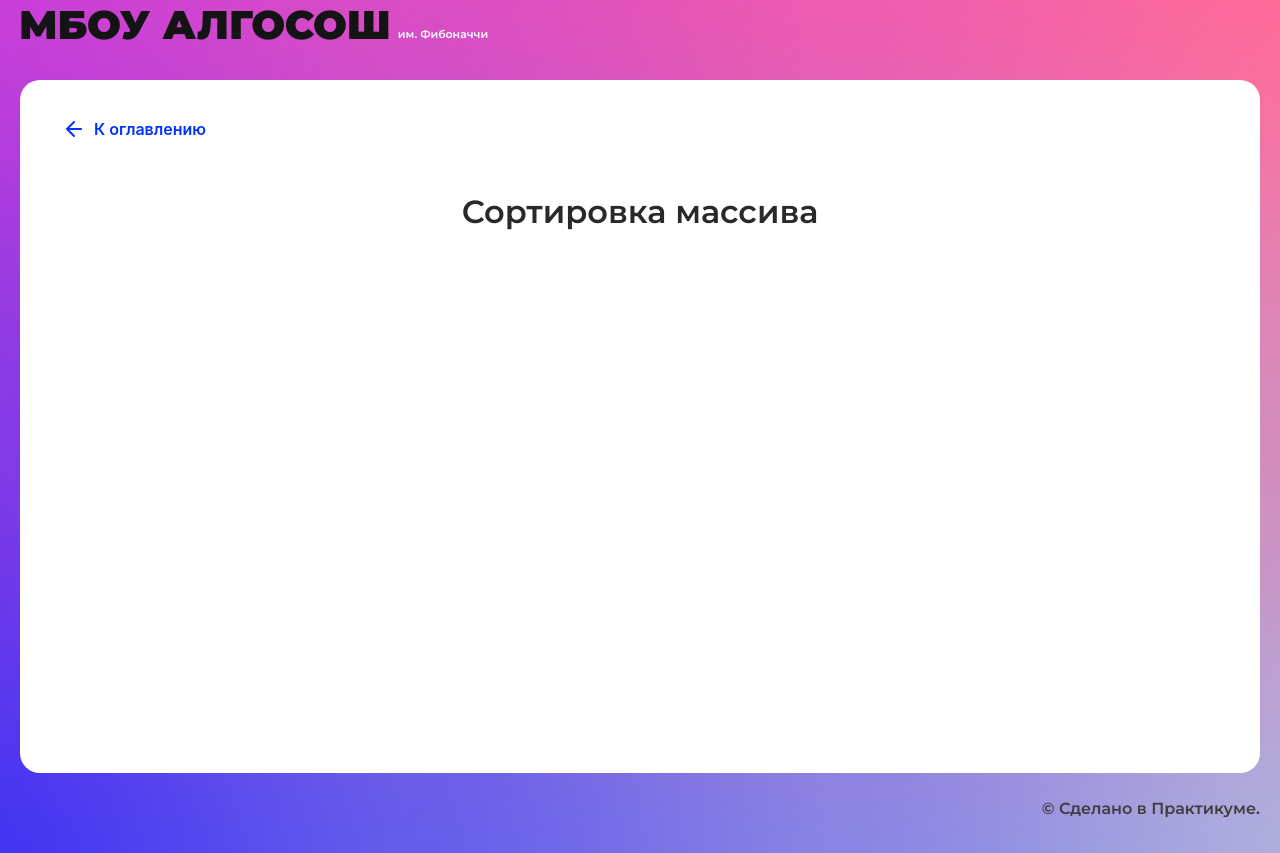
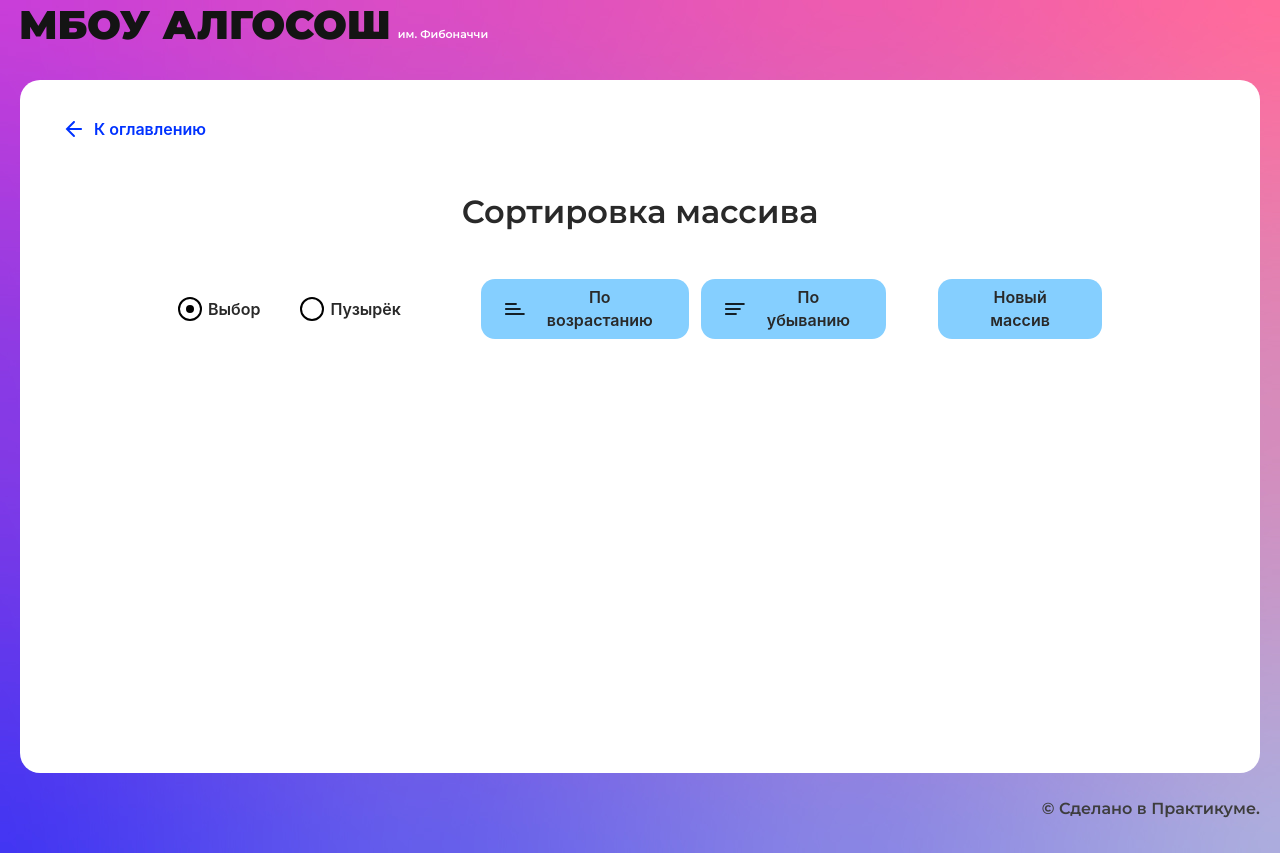
Before and after one commit to KlyukovaK/algososh, a React (Create React App) app: page /sorting in a window 1280 px wide. Built offline with nearby package versions, Linux system fonts and the light colour scheme.

Commit message:
feat: sorting-page

```diff
--- a/src/components/fibonacci-page/fibonacci-page.tsx
+++ b/src/components/fibonacci-page/fibonacci-page.tsx
@@ -1,9 +1,10 @@
-import React, { useEffect, useState } from "react";
+import React, { useState } from "react";
 import { SolutionLayout } from "../ui/solution-layout/solution-layout";
 import { Input } from "../ui/input/input";
 import { Button } from "../ui/button/button";
 import stylesFibonacci from "./fibonacci-page.module.css";
 import { Circle } from "../ui/circle/circle";
+import { stop } from "../../utils/stop";
 
 export const FibonacciPage: React.FC = () => {
   const [number, setNumber] = useState<string>();
@@ -19,16 +20,10 @@ export const FibonacciPage: React.FC = () => {
     const arr: number[] = [0, 1];
     setFibonacci([1]);
     for (let i = 2; i < n + 2; i++) {
-      await stop();
+      await stop(500);
       arr[i] = arr[i - 2] + arr[i - 1];
       setFibonacci(arr.slice(1, n + 2));
     }
-  };
-
-  const stop = () => {
-    return new Promise((resolve) => {
-      setTimeout(resolve, 500);
-    });
   };
 
   const onFormSubmit = async (e: React.FormEvent<HTMLFormElement>) => {
--- /dev/null
+++ b/src/components/sorting-page/sorting-page.module.css
@@ -0,0 +1,40 @@
+.main {
+  max-width: 924px;
+  width: 100%;
+  display: flex;
+  margin: 0 auto;
+  flex-direction: column;
+  align-content: center;
+  gap: 48px;
+}
+.form {
+  display: flex;
+  max-width: 924px;
+  margin: 0;
+}
+.radioFieldset{
+  border: 0;
+  display: flex;
+  gap: 40px;
+  padding: 0;
+  margin: 0;
+  align-items: center;
+}
+.buttons {
+  display: flex;
+  gap: 12px;
+  margin: 0 52px 0 80px;
+}
+.list {
+  display: flex;
+  align-items: flex-end;
+  gap: 10px;
+  text-decoration: none;
+  list-style: none;
+  padding: 0;
+  margin: 0 auto;
+  height: 368px;
+}
+.column {
+  text-decoration: none;
+}
--- a/src/components/sorting-page/sorting-page.tsx
+++ b/src/components/sorting-page/sorting-page.tsx
@@ -1,10 +1,177 @@
-import React from "react";
+import React, { useEffect, useState } from "react";
 import { SolutionLayout } from "../ui/solution-layout/solution-layout";
+import { Button } from "../ui/button/button";
+import { RadioInput } from "../ui/radio-input/radio-input";
+import stylesSort from "./sorting-page.module.css";
+import { Direction } from "../../types/direction";
+import { Column } from "../ui/column/column";
+import { ElementStates } from "../../types/element-states";
+import { swap } from "../../utils/swap";
+import { TArr } from "../../types/elements";
+import { nanoid } from "nanoid";
+import { stop } from "../../utils/stop";
 
 export const SortingPage: React.FC = () => {
+  const [arr, setArr] = useState<number[]>([]);
+  const [newArr, setNewArr] = useState<Array<TArr>>([]);
+  const [isLoader, setIsLoader] = useState<boolean>(false);
+  const [isIncrease, setIsIncrease] = useState<boolean>(false);
+  const [value, setValue] = useState<string>("1");
+
+  const chengeValue = (e: React.ChangeEvent<HTMLInputElement>): void => {
+    setValue(e.target.value);
+  };
+  // создание исходного массива
+  const randomArr = () => {
+    const length = Math.random() * (17 - 3) + 3;
+    const max = 100;
+    const numbers = [];
+    for (let i = 0; i < length; i++) {
+      numbers[i] = Math.round(Math.random() * max);
+    }
+    setArr(numbers);
+  };
+  // Добавление новых элементов со своим цветом и ключем из массива
+  const addArr = (arr: number[]): void => {
+    const newArr = [];
+    for (let i = 0; i < arr.length; i++) {
+      newArr.push({
+        element: arr[i],
+        color: ElementStates.Default,
+        key: nanoid(5),
+      });
+    }
+    setNewArr(newArr);
+  };
+
+  useEffect(() => {
+    if (arr) {
+      addArr(arr);
+    }
+  }, [arr]);
+  //сортировка выбором
+  const selectionSort = async (arr: Array<TArr>) => {
+    const { length } = arr;
+    for (let i = 0; i < length; i++) {
+      let maxInd = i;
+      arr[maxInd].color = ElementStates.Changing;
+      await stop(1000);
+      setNewArr([...arr]);
+      for (let j = i + 1; j < length; j++) {
+        arr[j].color = ElementStates.Changing;
+        setNewArr([...arr]);
+        await stop(1000);
+        const comparison = isIncrease
+          ? arr[maxInd].element < arr[j].element
+          : arr[maxInd].element > arr[j].element;
+        if (comparison) {
+          maxInd = j;
+        }
+        arr[j].color = ElementStates.Default;
+        setNewArr([...arr]);
+      }
+      arr[i].color = ElementStates.Default;
+      setNewArr([...arr]);
+      swap(arr, maxInd, i);
+      arr[i].color = ElementStates.Modified;
+      setNewArr([...arr]);
+    }
+  };
+  // сортировка пузырьком
+  const bubbleSort = async (arr: Array<TArr>) => {
+    const { length } = arr;
+    for (let i = 0; i < length; i++) {
+      for (let j = 0; j < length - i - 1; j++) {
+        arr[j].color = arr[j + 1].color = ElementStates.Changing;
+        setNewArr([...arr]);
+        await stop(1000);
+        const comparison = isIncrease
+          ? arr[j].element < arr[j + 1].element
+          : arr[j].element > arr[j + 1].element;
+        if (comparison) {
+          swap(arr, j, j + 1);
+        }
+        arr[j + 1].color = ElementStates.Modified;
+        arr[j].color = ElementStates.Default;
+        await stop(1000);
+      }
+    }
+    arr[0].color = ElementStates.Modified;
+    setNewArr([...arr]);
+  };
+  // общая сортировка
+  const sort = async () => {
+    value === "1" ? await selectionSort(newArr) : await bubbleSort(newArr);
+  };
+
+  const onFormIncreaseSubmit = async (
+    e: React.FormEvent<HTMLButtonElement>
+  ) => {
+    e.preventDefault();
+    setIsIncrease(true);
+    setIsLoader(true);
+    await sort();
+    setIsLoader(false);
+  };
+  const onFormDecreaseSubmit = async (
+    e: React.FormEvent<HTMLButtonElement>
+  ) => {
+    e.preventDefault();
+    setIsIncrease(false);
+    setIsLoader(true);
+    await sort();
+    setIsLoader(false);
+  };
   return (
     <SolutionLayout title="Сортировка массива">
-
+      <main className={stylesSort.main}>
+        <form className={stylesSort.form}>
+          <fieldset className={stylesSort.radioFieldset}>
+            <RadioInput
+              label="Выбор"
+              extraClass="bubble"
+              value="1"
+              checked={value === "1" ? true : false}
+              onChange={chengeValue}
+            />
+            <RadioInput
+              label="Пузырёк"
+              extraClass="bubble"
+              value="2"
+              checked={value === "2" ? true : false}
+              onChange={chengeValue}
+            />
+          </fieldset>
+          <div className={stylesSort.buttons}>
+            <Button
+              sorting={Direction.Ascending}
+              text="По возрастанию"
+              isLoader={isLoader}
+              onClick={onFormIncreaseSubmit}
+            />
+            <Button
+              sorting={Direction.Descending}
+              text="По убыванию"
+              isLoader={isLoader}
+              onClick={onFormDecreaseSubmit}
+            />
+          </div>
+          <Button
+            text="Новый массив"
+            isLoader={isLoader}
+            onClick={() => {
+              randomArr();
+            }}
+          />
+        </form>
+        <ul className={stylesSort.list}>
+          {newArr.map((item) => (
+            <li className={stylesSort.column} key={item.key}>
+              <Column index={item.element} state={item.color} />
+            </li>
+          ))}
+        </ul>
+      </main>
     </SolutionLayout>
   );
 };
--- a/src/components/string/string.tsx
+++ b/src/components/string/string.tsx
@@ -7,6 +7,8 @@ import stylesString from "./string.module.css";
 import { ElementStates } from "../../types/element-states";
 import { nanoid } from "nanoid";
 import { TArrString } from "../../types/elements";
+import { swap } from "../../utils/swap";
+import { stop } from "../../utils/stop";
 
 export const StringComponent: React.FC = () => {
   const [arrString, setArrString] = useState<string[]>([]);
@@ -33,12 +35,7 @@ export const StringComponent: React.FC = () => {
       ]);
     }
   };
-// Остановка
-  const stop = () => {
-    return new Promise((resolve) => {
-      setTimeout(resolve, 1000);
-    });
-  };
+
 // Изменение цвета
   const changeColor = (type: string, startIndex: number, endIndex: number) => {
     if (type === "start") {
@@ -50,16 +47,7 @@ export const StringComponent: React.FC = () => {
         ElementStates.Modified;
     }
   };
-// Изменение положения элементов
-  const swap = (
-    arr: Array<TArrString>,
-    firstIndex: number,
-    secondIndex: number
-  ): void => {
-    const temp = arr[firstIndex].element;
-    arr[firstIndex].element = arr[secondIndex].element;
-    arr[secondIndex].element = temp;
-  };
+
 // Изменение положения элементов с анимацией
   const reverse = async () => {
     const mid = Math.round(arrString.length / 2);
@@ -67,10 +55,10 @@ export const StringComponent: React.FC = () => {
       const endIndexElement = arrString.length - i - 1;
       changeColor("start", i, endIndexElement);
       setReverseString([...reverseString]);
-      await stop(); // остановка
+      await stop(1000); // остановка
       swap(reverseString, i, endIndexElement);
       setReverseString([...reverseString]);
-      await stop(); // остановка
+      await stop(1000); // остановка
       changeColor("finish", i, endIndexElement);
       setReverseString([...reverseString]);
     }
--- /dev/null
+++ b/src/utils/stop.ts
@@ -0,0 +1,6 @@
+// Остановка
+export const stop = (time: number) => {
+	return new Promise((resolve) => {
+		setTimeout(resolve, time);
+	});
+};
--- /dev/null
+++ b/src/utils/swap.ts
@@ -0,0 +1,12 @@
+import { TArrString } from "../types/elements";
+
+// Изменение положения элементов
+export const swap = (
+  arr: Array<TArrString>,
+  firstIndex: number,
+  secondIndex: number
+): void => {
+  const temp = arr[firstIndex].element;
+  arr[firstIndex].element = arr[secondIndex].element;
+  arr[secondIndex].element = temp;
+};
```
Also changed, not shown: src/types/elements.ts (+9 -3 lines).
